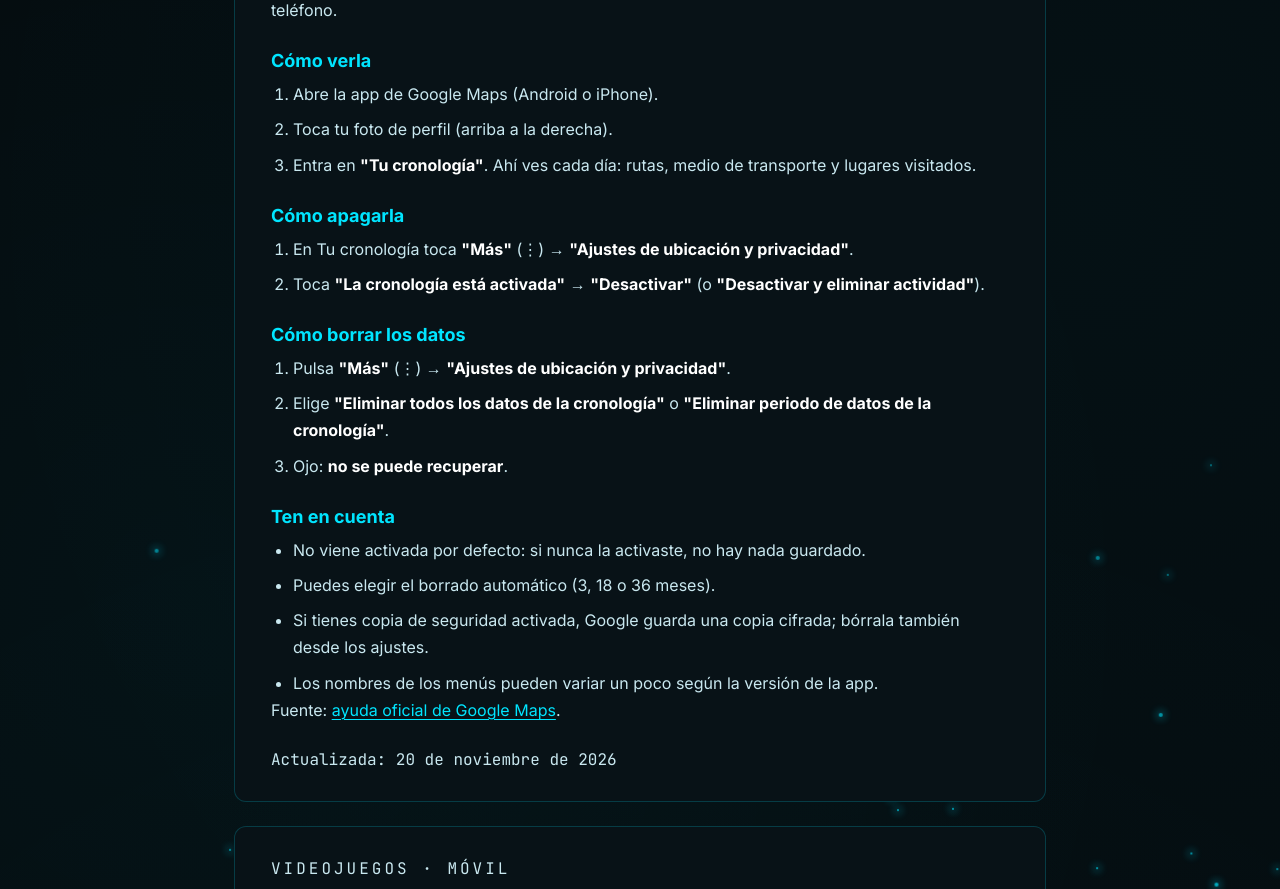
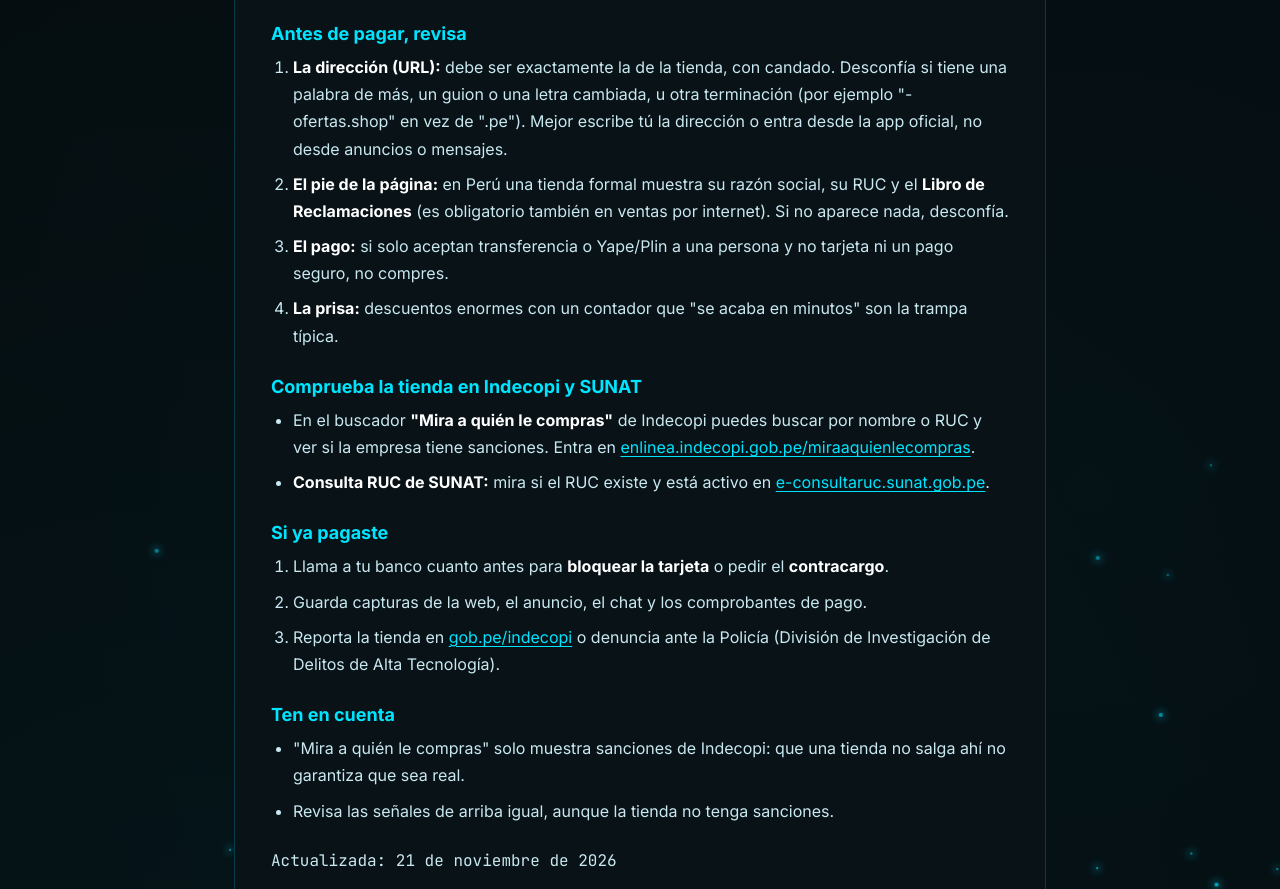
Before and after one commit to gegecam30/gexelmain, a plain HTML site: page guias.html in a window 1280 px wide. Shown: the part 459-1348 px from the top of the page. Drawn offline with Linux system fonts and the light colour scheme.

Commit message:
Guía: cómo detectar tiendas falsas en Black Friday
Co-Authored-By: Claude Opus 5.5 <noreply@anthropic.com>

```diff
--- a/guias.html
+++ b/guias.html
@@ -133,6 +133,41 @@
 
     <!-- Para añadir una guía: copia un <article class="guide"> y ponle un id único (es el enlace: guias.html#id). La más reciente va primero. -->
 
+    <article class="guide" id="tiendas-falsas">
+      <p class="guide-tag">Compras online · Black Friday</p>
+      <h2>Cómo saber si una tienda online es falsa (Black Friday)</h2>
+      <p>En Black Friday aparecen tiendas falsas que copian a marcas conocidas y ofrecen descuentos imposibles. Estas comprobaciones te toman un par de minutos y evitan la mayoría de estafas.</p>
+
+      <h3>Antes de pagar, revisa</h3>
+      <ol>
+        <li><strong>La dirección (URL):</strong> debe ser exactamente la de la tienda, con candado. Desconfía si tiene una palabra de más, un guion o una letra cambiada, u otra terminación (por ejemplo "-ofertas.shop" en vez de ".pe"). Mejor escribe tú la dirección o entra desde la app oficial, no desde anuncios o mensajes.</li>
+        <li><strong>El pie de la página:</strong> en Perú una tienda formal muestra su razón social, su RUC y el <strong>Libro de Reclamaciones</strong> (es obligatorio también en ventas por internet). Si no aparece nada, desconfía.</li>
+        <li><strong>El pago:</strong> si solo aceptan transferencia o Yape/Plin a una persona y no tarjeta ni un pago seguro, no compres.</li>
+        <li><strong>La prisa:</strong> descuentos enormes con un contador que "se acaba en minutos" son la trampa típica.</li>
+      </ol>
+
+      <h3>Comprueba la tienda en Indecopi y SUNAT</h3>
+      <ul>
+        <li>En el buscador <strong>"Mira a quién le compras"</strong> de Indecopi puedes buscar por nombre o RUC y ver si la empresa tiene sanciones. Entra en <a href="https://enlinea.indecopi.gob.pe/miraaquienlecompras/" target="_blank" rel="noopener">enlinea.indecopi.gob.pe/miraaquienlecompras</a>.</li>
+        <li><strong>Consulta RUC de SUNAT:</strong> mira si el RUC existe y está activo en <a href="https://e-consultaruc.sunat.gob.pe/" target="_blank" rel="noopener">e-consultaruc.sunat.gob.pe</a>.</li>
+      </ul>
+
+      <h3>Si ya pagaste</h3>
+      <ol>
+        <li>Llama a tu banco cuanto antes para <strong>bloquear la tarjeta</strong> o pedir el <strong>contracargo</strong>.</li>
+        <li>Guarda capturas de la web, el anuncio, el chat y los comprobantes de pago.</li>
+        <li>Reporta la tienda en <a href="https://www.gob.pe/indecopi" target="_blank" rel="noopener">gob.pe/indecopi</a> o denuncia ante la Policía (División de Investigación de Delitos de Alta Tecnología).</li>
+      </ol>
+
+      <h3>Ten en cuenta</h3>
+      <ul>
+        <li>"Mira a quién le compras" solo muestra sanciones de Indecopi: que una tienda no salga ahí no garantiza que sea real.</li>
+        <li>Revisa las señales de arriba igual, aunque la tienda no tenga sanciones.</li>
+      </ul>
+
+      <p class="guide-date">Actualizada: 21 de noviembre de 2026</p>
+    </article>
+
     <article class="guide" id="cronologia-maps">
       <p class="guide-tag">¿SABÍAS QUE?</p>
       <h2>Cronología de Google Maps: cómo verla, apagarla o borrarla</h2>
```
